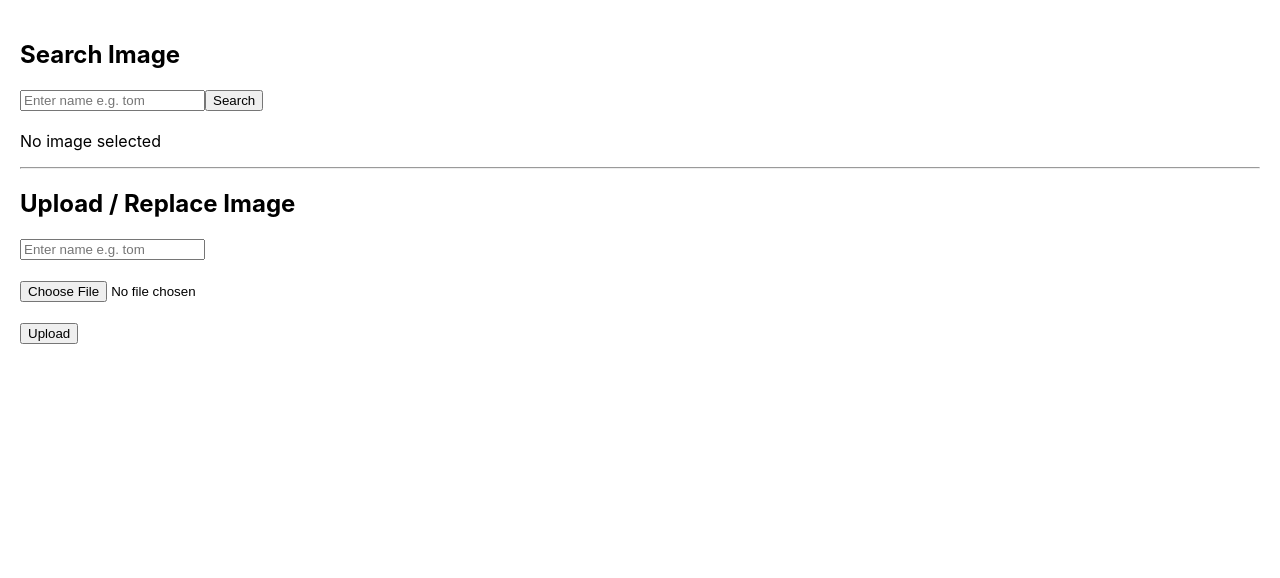
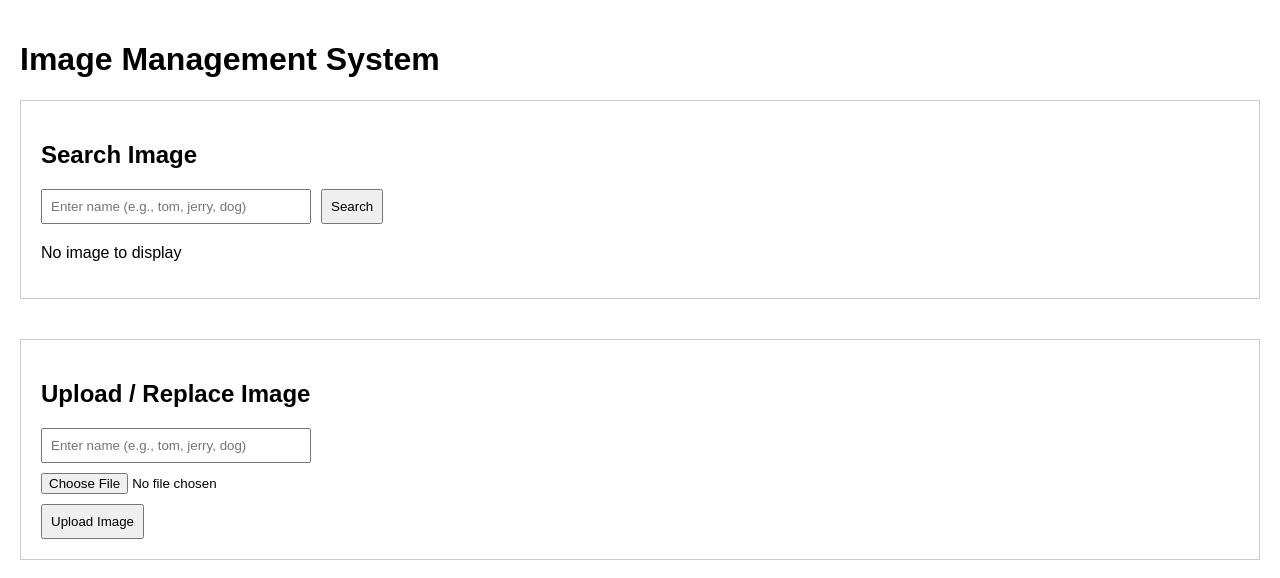
Before and after one commit to stuti1224/image_upload_search_app, a React (Create React App) app in the folder frontend/: page / in a window 1280 px wide. Shown: the top 578 px of the page. Built offline with nearby package versions, Linux system fonts and the light colour scheme.

Commit message:
Changed the whole <div>

```diff
--- a/frontend/src/App.js
+++ b/frontend/src/App.js
@@ -20,7 +20,7 @@ function App() {
     setLoading(true);
 
     try {
-      const res = await fetch(`${backend}/api/upload?name=${uploadName}`);
+      const res = await fetch(`${backend}/api/getImage?name=${uploadName}`);
       const data = await res.json();
       setLoading(false);
 
@@ -68,44 +68,57 @@ function App() {
   };
 
   return (
-    <div style={{ padding: 20 }}>
+    <div style={{ padding: 20, fontFamily: "Arial" }}>
+      <h1>Image Management System</h1>
+
+      {/* Search Section */}
+      <div style={{ marginBottom: 40, padding: 20, border: "1px solid #ccc" }}>
         <h2>Search Image</h2>
-
         <input
           value={searchName}
           onChange={(e) => setSearchName(e.target.value)}
-        placeholder="Enter name e.g. tom"
+          placeholder="Enter name (e.g., tom, jerry, dog)"
+          style={{ padding: 8, width: 250, marginRight: 10 }}
         />
+        <button onClick={searchImage} style={{ padding: 8 }}>
+          Search
+        </button>
 
         {loading && <p>Loading...</p>}
 
-      <button onClick={searchImage}>Search</button>
-
         <div style={{ marginTop: 20 }}>
           {imgSrc ? (
-          <img src={imgSrc} width="300" alt="searched" />
+            <img src={imgSrc} width="300" alt="searched" style={{ border: "2px solid #333" }} />
           ) : (
-          <p>No image selected</p>
+            <p>No image to display</p>
           )}
         </div>
+      </div>
 
-      {/* UI section for image uploading */}
-      <hr />
+      {/* Upload Section */}
+      <div style={{ padding: 20, border: "1px solid #ccc" }}>
         <h2>Upload / Replace Image</h2>
-
+        <div style={{ marginBottom: 10 }}>
           <input
-        placeholder="Enter name e.g. tom"
+            placeholder="Enter name (e.g., tom, jerry, dog)"
             value={uploadName}
             onChange={(e) => setUploadName(e.target.value)}
+            style={{ padding: 8, width: 250 }}
           />
+        </div>
 
-      <br /><br />
+        <div style={{ marginBottom: 10 }}>
+          <input
+            type="file"
+            accept="image/*"
+            onChange={(e) => setFile(e.target.files[0])}
+          />
+        </div>
 
-      <input type="file" onChange={(e) => setFile(e.target.files[0])} />
-
-      <br /><br />
-
-      <button onClick={uploadImage}>Upload</button>
+        <button onClick={uploadImage} style={{ padding: 8 }}>
+          Upload Image
+        </button>
+      </div>
     </div>
   );
 }
```
Lines whose indentation alone changed are shown as unchanged.
